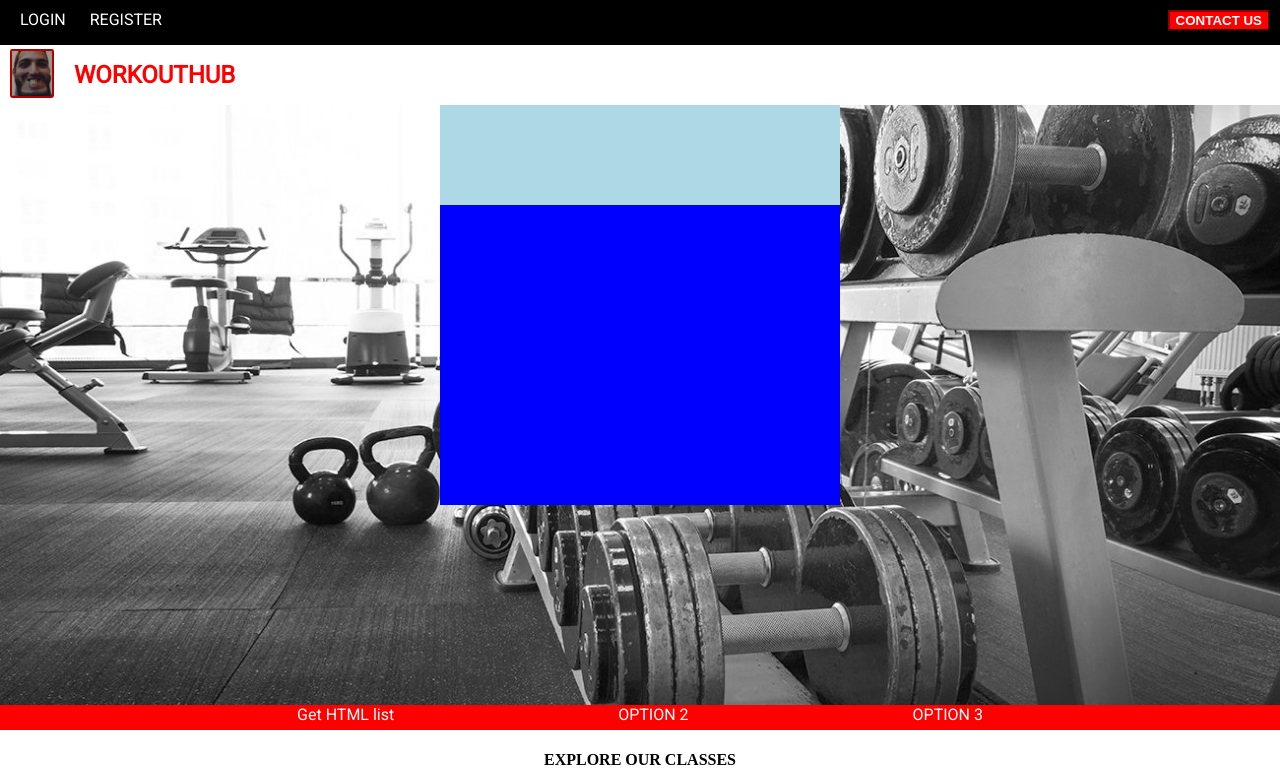
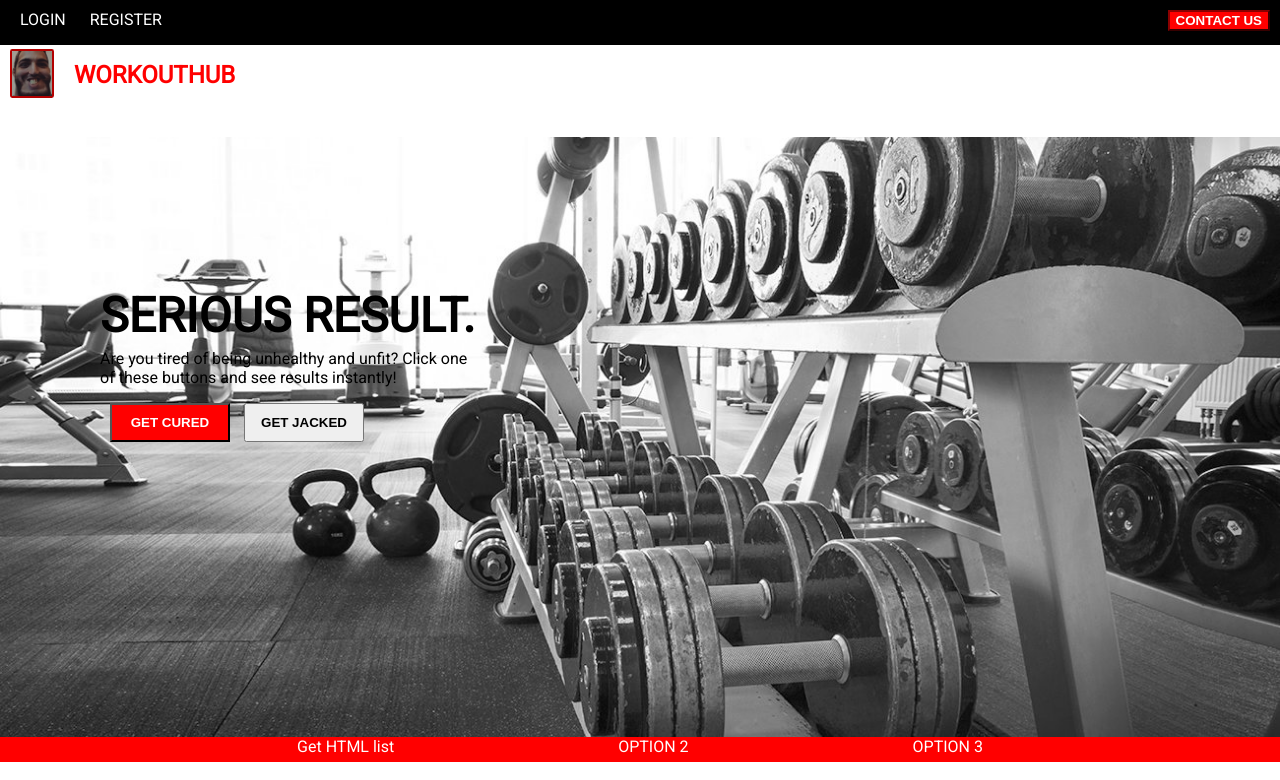
Before and after one commit to wloftus/COMP1536-Lab-10, a plain HTML site: page static/html/index.html in a window 1280 px wide. Shown: the top 780 px of the page. Drawn offline with nearby package versions, Linux system fonts and the light colour scheme.

Commit message:
Button styling

```diff
--- a/static/css/style.css
+++ b/static/css/style.css
@@ -23,7 +23,7 @@ header {
 header a {margin: 10px;}
 #location {display: none;}
 header h3 {display: none;}
-button {
+#contact {
   float: right;
   margin-right: 20px;
   background-color: red;
@@ -77,16 +77,36 @@ section {background-color: grey;}
   background-size: cover;
 }
 #gymPicContent {
-  margin: 0 auto;
-  width: 400px;
-  height: 400px;
-  background-color: blue;
+  margin-left: 100px;
+  width: 30%;
 }
 #gymPicContent div {
+  color: black;
   width: 100%;
-  height: 100px;
-  background-color: lightblue;
+  position: relative;
+  transform: translate(0,150px);
+  height: 300px;
 }
+#gymPicContent h1 {
+  font-weight: bold;
+  font-size: 36pt;
+  margin-bottom: 0;
+}
+#gymPicContent p {
+  font-size: 12pt;
+  margin-top: 5px;
+}
+.button {
+  font-weight: bold;
+  padding: 10px;
+  width: 120px;
+}
+#cured {
+  color: white;
+  background-color: red;
+  margin: 0 10px 0 10px;
+}
+#jacked {}
 #inner-content {
   width: 100%;
 }
--- a/static/html/index.html
+++ b/static/html/index.html
@@ -14,7 +14,7 @@
       <header class = "stretch thin">
         <a id = "login" href = "#">LOGIN</a>
         <a id = "register" href = "#">REGISTER</a>
-        <button>CONTACT US</button>
+        <button id = "contact">CONTACT US</button>
       </header>
       <nav class = "stretch">
         <div id = "logo">
@@ -26,7 +26,10 @@
       <div id = "pic" class = "stretch">
         <div id='gymPicContent'>
           <div>
-
+            <h1>SERIOUS RESULT.</h1>
+            <p>Are you tired of being unhealthy and unfit? Click one of these buttons and see results instantly!</p>
+            <button id = "cured" class = "button">GET CURED</button>
+            <button id = "jacked" class = "button">GET JACKED</button>
           </div>
         </div>
       </div>
```
